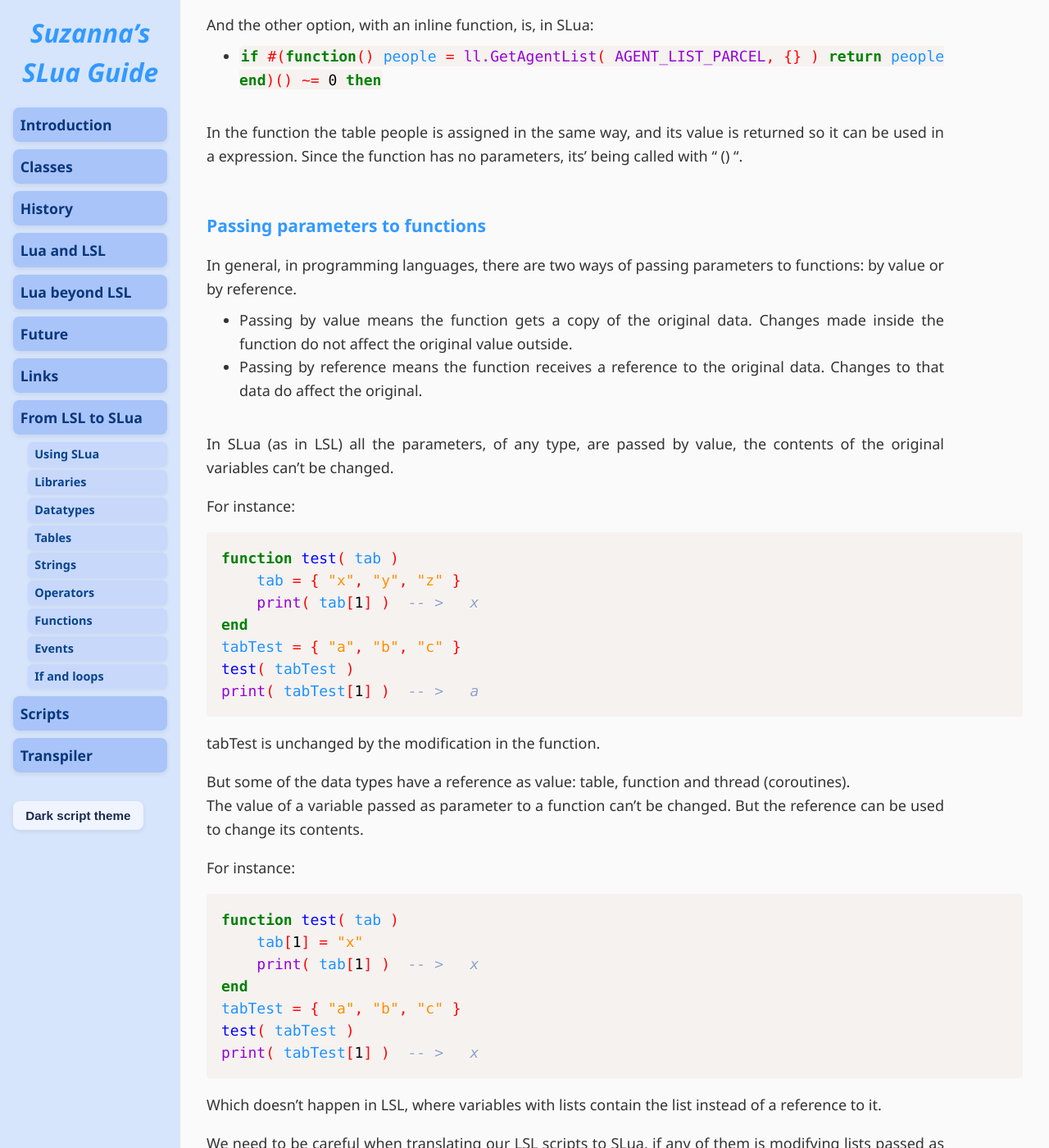
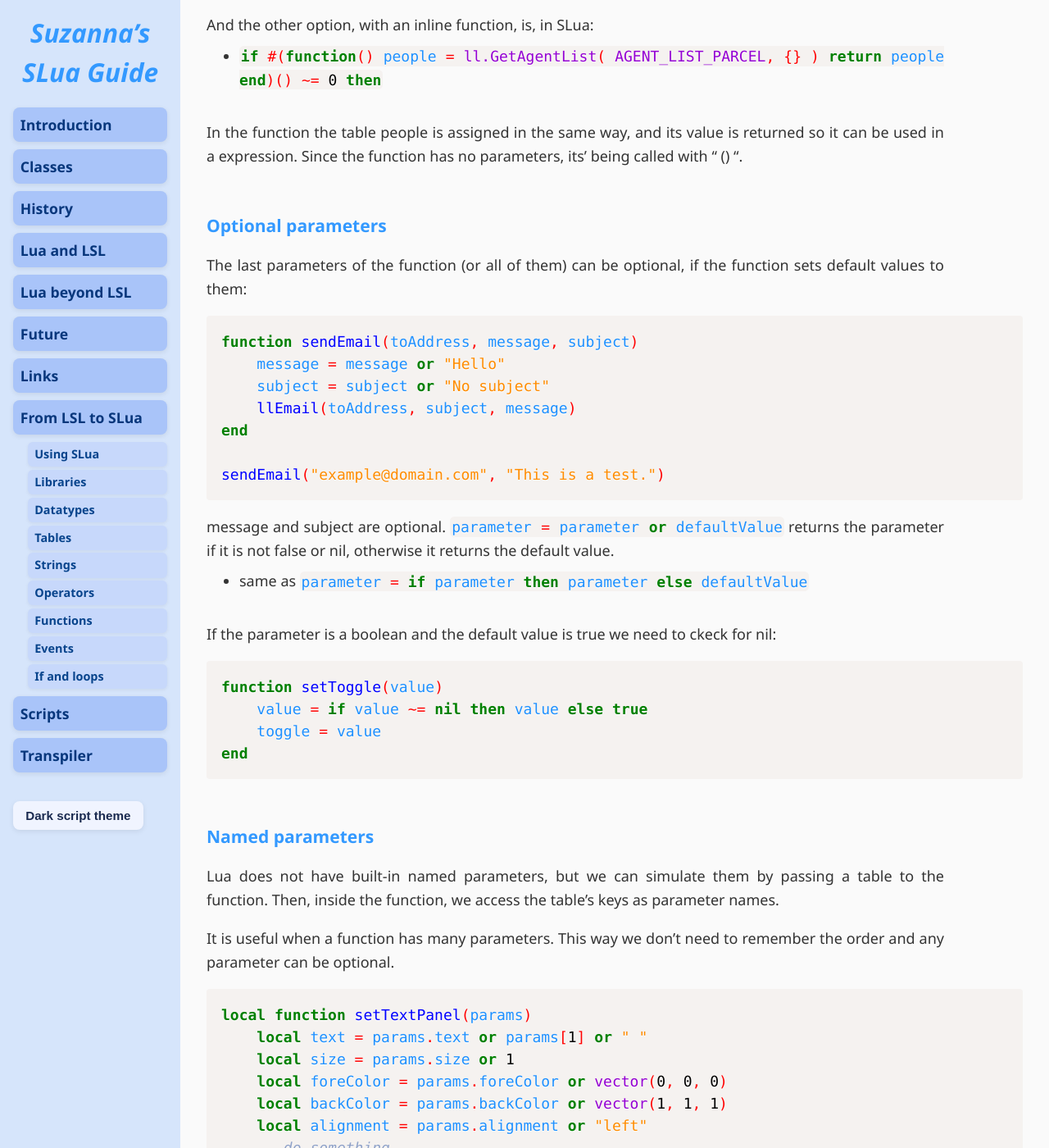
Before and after one commit to Suzanna-Linn/slua, a Jekyll site: the page built from docs/moving-functions.md, in a window 1280 px wide and 1400 px high, scrolled down 3646 px. Shown: the whole window at 82% size. Built offline with Jekyll 4.4.1, drawn with Linux system fonts in a browser that asks for light colours; nearby versions of some CDN libraries; our own code applies the rules of GitHub Pages for plain Markdown files; comment, search, counter and statistics services are not loaded; some of the changed text lies outside the part shown.

Commit message:
Update moving-functions.md

```diff
--- a/docs/moving-functions.md
+++ b/docs/moving-functions.md
@@ -123,6 +123,54 @@ And the other option, with an inline function, is, in SLua:
 
 In the function the table people is assigned in the same way, and its value is returned so it can be used in a expression. Since the function has no parameters, its' being called with " () ".
 
+### Optional parameters
+
+The last parameters of the function (or all of them) can be optional, if the function sets default values to them:
+<pre class="language-slua"><code class="language-slua">function sendEmail(toAddress, message, subject)
+    message = message or "Hello"
+    subject = subject or "No subject"
+    llEmail(toAddress, subject, message)
+end
+
+sendEmail("example@domain.com", "This is a test.")</code></pre>
+
+message and subject are optional. <code class="language-slua">parameter = parameter or defaultValue</code> returns the parameter if it is not false or nil, otherwise it returns the default value.
+- same as <code class="language-slua">parameter = if parameter then parameter else defaultValue</code>
+
+If the parameter is a boolean and the default value is true we need to ckeck for nil:
+<pre class="language-slua"><code class="language-slua">function setToggle(value)
+    value = if value ~= nil then value else true
+    toggle = value
+end</code></pre>
+
+### Named parameters
+
+Lua does not have built-in named parameters, but we can simulate them by passing a table to the function. Then, inside the function, we access the table’s keys as parameter names.
+
+It is useful when a function has many parameters. This way we don't need to remember the order and any parameter can be optional.
+
+<pre class="language-slua"><code class="language-slua">local function setTextPanel(params)
+    local text = params.text or params[1] or " "
+    local size = params.size or 1
+    local foreColor = params.foreColor or vector(0, 0, 0)
+    local backColor = params.backColor or vector(1, 1, 1)
+    local alignment = params.alignment or "left"
+    -- do something
+end
+
+setTextPanel{ text = "hello world", alignment = "center", size = 2 }
+setTextPanel{ "good morning", foreColor = vector(1, 0 ,0) }</code></pre>
+
+The function sets a default value for each parameter. We can use a mix of positional and named parameters, in this example with "text". The parameters that we always use at the start and in the same order can be positional avoiding to type the name.
+
+setTextPanel() is called without parentheses in the example.
+
+When calling a function with only one table literal or string literal the parentheses are not necessary:
+<pre class="language-slua"><code class="language-slua">ll.SetPrimitiveParams{ PRIM_SIZE, vector( 0.1, 4, 4) }
+-- same as ll.SetPrimitiveParams({ PRIM_SIZE, vector( 0.1, 4, 4) })
+ll.OwnerSay "size changed"
+-- same as ll.OwnerSay("size changed")</code></pre>
+
 ### Passing parameters to functions
 
 In general, in programming languages, there are two ways of passing parameters to functions: by value or by reference.
@@ -157,31 +205,3 @@ print( tabTest[1] )  -- >   x</code></pre>
 Which doesn't happen in LSL, where variables with lists contain the list instead of a reference to it.
 
 We need to be careful when translating our LSL scripts to SLua, if any of them is modifying lists passed as parameters.
-
-### Named parameters
-
-Lua does not have built-in named parameters, but we can simulate them by passing a table to the function. Then, inside the function, we access the table’s keys as parameter names.
-
-It is useful when a function has many parameters. This way we don't need to remember the order and any parameter can be optional.
-
-<pre class="language-slua"><code class="language-slua">local function setTextPanel(params)
-    local text = params.text or params[1] or " "
-    local size = params.size or 1
-    local foreColor = params.foreColor or vector(0, 0, 0)
-    local backColor = params.backColor or vector(1, 1, 1)
-    local alignment = params.alignment or "left"
-    -- do something
-end
-
-setTextPanel{ text = "hello world", alignment = "center", size = 2 }
-setTextPanel{ "good morning", foreColor = vector(1, 0 ,0) }</code></pre>
-
-The function sets a default value for each parameter. We can use a mix of positional and named parameters, in this example with "text". The parameters that we always use at the start and in the same order can be positional avoiding to type the name.
-
-setTextPanel() is called without parentheses in the example.
-
-When calling a function with only one table literal or string literal the parentheses are not necessary:
-<pre class="language-slua"><code class="language-slua">ll.SetPrimitiveParams{ PRIM_SIZE, vector( 0.1, 4, 4) }
--- same as ll.SetPrimitiveParams({ PRIM_SIZE, vector( 0.1, 4, 4) })
-ll.OwnerSay "size changed"
--- same as ll.OwnerSay("size changed")</code></pre>
```
